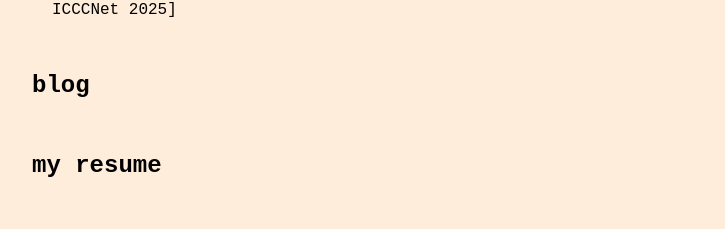
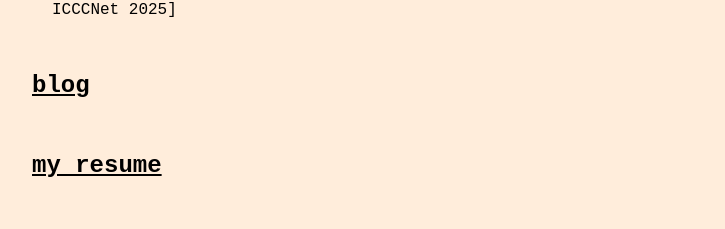
Before and after one commit to aryamanjain09/aryaman-portfolio, a React (Vite) app: page / in a window 1280 px wide. Shown: the part 694-923 px from the top of the page, without its empty margins (272-997 px from the left). Built offline with nearby package versions, Linux system fonts and the light colour scheme.

Commit message:
Always underline headers
- Updated Resume and Blogs components to permanently underline headers.
- Removed hover effect.

```diff
--- a/src/components/Blogs.tsx
+++ b/src/components/Blogs.tsx
@@ -5,7 +5,7 @@ const Blogs = () => {
   return (
     <section className="mb-12">
       <h2 className="text-2xl font-bold mb-4">
-        <a href="https://medium.com/@aryamanjain09" target="_blank" rel="noopener noreferrer" className="hover:underline">
+        <a href="https://medium.com/@aryamanjain09" target="_blank" rel="noopener noreferrer" className="underline">
           blog
         </a>
       </h2>
--- a/src/components/Resume.tsx
+++ b/src/components/Resume.tsx
@@ -9,7 +9,7 @@ const Resume = () => {
           href="https://drive.google.com/file/d/13rcIzchm-cUxAknlNjyhVCLDSEF9ofm_/view?usp=sharing"
           target="_blank"
           rel="noopener noreferrer"
-          className="hover:underline"
+          className="underline"
         >
           my resume
         </a>
```
